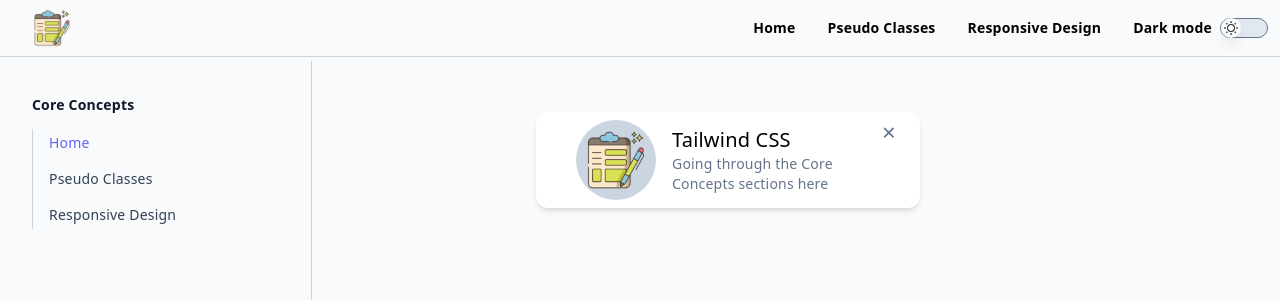
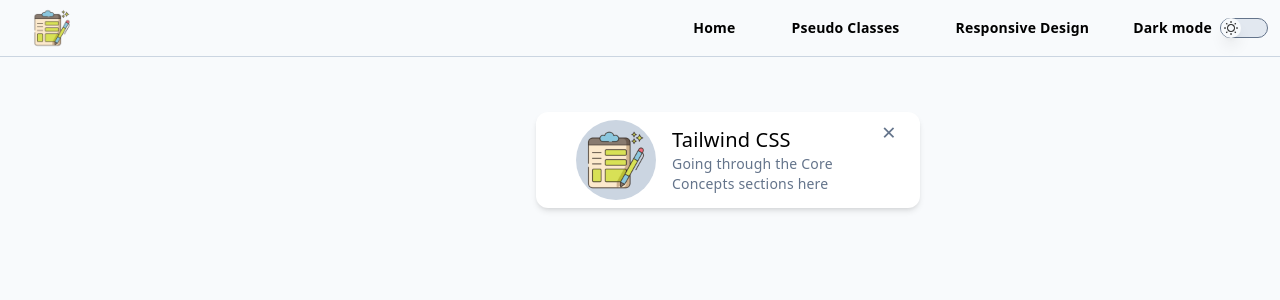
Before and after one commit to mflavin/v3tw, a Vue app: page / in a window 1280 px wide. Shown: the top 300 px of the page. Built offline with nearby package versions, Linux system fonts and the light colour scheme.

Commit message:
Add transition to sidebar and topbar

```diff
--- a/src/components/SideBar.vue
+++ b/src/components/SideBar.vue
@@ -30,10 +30,11 @@
         <span class="ml-2">Menu</span>
       </button>
     </nav>
+  </div>
   <!-- Overlay to allow for click away to close menu -->
   <div
-      v-if="menu"
-      class="fixed top-0 left-0 z-10 h-full w-full bg-slate-900 opacity-75"
+    class="top-0 left-0 z-[99] h-full w-full"
+    :class="{ 'fixed bg-slate-900 opacity-75': menu }"
     @click="menu = false"
   />
   <aside
@@ -43,25 +44,28 @@
       top-[3.8125rem]
       left-[max(0px,calc(50%-45rem))]
       right-auto
-        z-10
+      z-[99]
+      -mt-16
+      block
       w-sidebar
+      -translate-x-full
       overflow-y-auto
       border-r-[1px] border-slate-300
+      bg-white
       px-8
       pb-10
-        dark:border-slate-700
+      transition
+      duration-300
+      ease-in-out
+      dark:border-slate-700 dark:bg-slate-800
       lg:block
     "
-      :class="
-        menu ? 'z-10 -mt-16 block bg-white dark:bg-slate-800' : 'hidden'
-      "
+    :class="{ 'top-0 -translate-x-[0px]': menu }"
   >
     <nav class="relative lg:text-sm lg:leading-6">
       <ul>
         <li class="mt-12 lg:mt-8">
-            <h5
-              class="mb-8 font-bold text-slate-900 dark:text-slate-200 lg:mb-3"
-            >
+          <h5 class="mb-8 font-bold text-slate-900 dark:text-slate-200 lg:mb-3">
             Core Concepts
           </h5>
           <ul
@@ -77,11 +81,10 @@
               :key="`${nav.path}_${idx}`"
               class="
                 -ml-px
-                  block
                 border-l border-transparent
-                  py-1
                 pl-4
                 text-sm
+                transition-none
                 hover:border-slate-700 hover:text-indigo-500
                 focus:bg-sky-200
                 dark:hover:border-slate-300 dark:hover:text-indigo-400
@@ -101,7 +104,6 @@
       </ul>
     </nav>
   </aside>
-  </div>
 </template>
 
 <script>
--- a/src/components/TopBar/NavLinks.vue
+++ b/src/components/TopBar/NavLinks.vue
@@ -3,16 +3,12 @@
     v-bind="$attrs"
     v-for="(nav, idx) in navItems"
     :key="`${nav.path}_${idx}`"
-    class="mx-0.5"
   >
     <RouterLink
       @click="$emit('route-clicked')"
       class="
         block
         whitespace-nowrap
-        px-3
-        py-1
-        text-sm
         font-semibold
         leading-6
         hover:text-indigo-500
--- a/src/components/TopBar/TopBar.vue
+++ b/src/components/TopBar/TopBar.vue
@@ -37,7 +37,6 @@
           @click="toggleMenu"
           type="button"
           class="
-            peer
             m-2
             mr-8
             inline-flex
@@ -52,8 +51,7 @@
         </button>
         <div
           class="
-            peer
-            absolute
+            fixed
             top-8
             right-4
             z-50
@@ -63,15 +61,17 @@
             divide-y divide-slate-100
             rounded-lg
             bg-white
-            px-2
-            pt-2
-            pb-6
+            p-2
+            pb-4
             shadow
+            transition
+            duration-300
+            ease-in-out
             dark:divide-gray-600 dark:bg-gray-700
           "
-          :class="menu ? '!block' : 'hidden'"
+          :class="menu ? 'opacity-100 ' : 'opacity-0'"
         >
-          <div class="py-3 px-5">
+          <div class="py-2 px-5">
             <div class="flex h-5 items-center justify-between">
               <span class="block text-sm text-gray-900 dark:text-white">
                 mflavin
@@ -106,21 +106,21 @@
             </span>
           </div>
           <ul>
-            <NavLinks class="ml-2 mt-2" />
-            <li class="mt-2 border-t border-slate-100 dark:border-gray-600">
-              <DarkModeSwitch class="ml-5 pt-3 pr-3" />
+            <NavLinks class="py-2 px-5 text-sm" />
+            <li class="border-t border-slate-100 px-5 dark:border-gray-600">
+              <DarkModeSwitch class="pt-3" />
             </li>
           </ul>
         </div>
         <!-- Overlay to allow for click away to close menu -->
         <div
           v-if="menu"
-          class="fixed top-0 left-0 h-full w-full z-10"
+          class="fixed top-0 left-0 z-10 h-full w-full"
           @click="menu = false"
         ></div>
       </li>
       <!-- Hide nav links until small viewport -->
-      <NavLinks class="hidden lg:block" />
+      <NavLinks class="hidden px-3 py-1 text-sm lg:block" />
       <li class="mx-0.5 hidden items-center pr-3 lg:flex">
         <DarkModeSwitch />
       </li>
```
Lines whose indentation alone changed are shown as unchanged.
